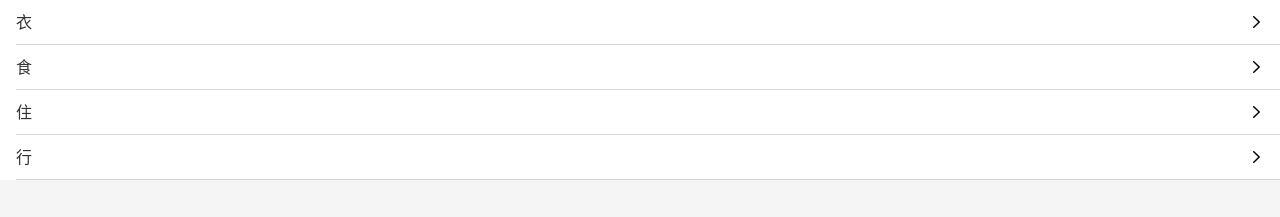
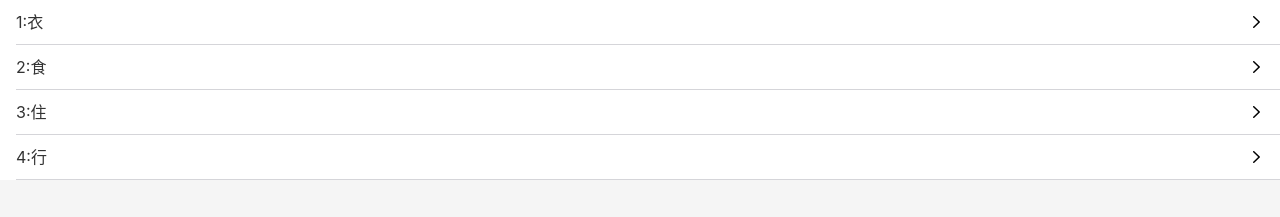
Before and after one commit to Wind2Song/morney-1-source, a React app: page /#/tags in a window 1280 px wide. Shown: the top 217 px of the page. Built offline with nearby package versions, Linux system fonts and the light colour scheme.

Commit message:
tags数据持久化

```diff
--- a/src/index.tsx
+++ b/src/index.tsx
@@ -5,6 +5,7 @@ import App from './App';
 import reportWebVitals from './reportWebVitals';
 // import 'yyy/bbb.tsx'
 
+console.log('页面刷新了')
 ReactDOM.render(
   <React.StrictMode>
     <App />
--- a/src/lib/createID.tsx
+++ b/src/lib/createID.tsx
@@ -1,6 +1,7 @@
-let id = 0;
+let id = parseInt(window.localStorage.getItem('idMax') || '0')
 const createID = () => {
-    id += 1
+    id += 1;
+    window.localStorage.setItem('idMax', JSON.stringify(id))
     return id;
 };
 
--- a/src/useTags.tsx
+++ b/src/useTags.tsx
@@ -1,15 +1,39 @@
 import { createID } from "lib/createID";
-import { ID } from "lib/ID";
-import { useState } from "react";
+import { useEffect, useRef, useState } from "react";
 
-const defaultTags = [
-    {id:createID(),name:'衣'},
-    {id:createID(),name:'食'},
-    {id:createID(),name:'住'},
-    {id:createID(),name:'行'},
-]
 const useTags = () =>{
-    const [tags, setTags] = useState<{id:number;name:string}[]>(defaultTags);
+    const [tags, setTags] = useState<{id:number;name:string}[]>([]);
+    useEffect(()=>{
+        // console.log('11')
+        let localTags = JSON.parse(window.localStorage.getItem('tags') || '[]')
+        if(localTags.length === 0){
+            localTags = [
+                {id:createID(),name:'衣'},
+                {id:createID(),name:'食'},
+                {id:createID(),name:'住'},
+                {id:createID(),name:'行'},
+            ]
+        }
+        setTags(localTags)
+    },[]) // 组件加载时执行
+    const count = useRef(0)
+    useEffect(()=>{
+        // count.current = 0
+        count.current += 1;
+        console.log('count'+count.current)
+    })
+    useEffect(()=>{
+        if(count.current > 1){
+            console.log('22')
+            window.localStorage.setItem('tags',JSON.stringify(tags))
+        }
+    }, [tags])
+    const addTag = () =>{
+        const tagName = window.prompt('新标签的名字是');
+        if((tagName !== null) && (tagName !=='')){
+          setTags([...tags, {id:createID(),name:tagName}])
+        }
+      };
     const findTag = (id:number) => tags.filter(tag=>id === tag.id)[0];
     const findIndex = (id:number) => {
         let result = -1;
@@ -35,7 +59,7 @@ const useTags = () =>{
         // setTags(tagsClone);
         setTags(tags.filter(tag => tag.id !== id))
     }
-    return {tags, setTags, findTag, deleteTag, updateTag} //
+    return {tags, addTag, setTags, findTag, deleteTag, updateTag} //
 }
 
 export {useTags};
--- a/src/views/Money/TagsSection.tsx
+++ b/src/views/Money/TagsSection.tsx
@@ -29,13 +29,8 @@ type Props = {
   onChange:(selected:number[])=>void
 }
 const TagsSection: React.FC<Props> = (props)=>{
-  const {tags, setTags}=useTags();
-  const onAddTag = () =>{
-    const tagName = window.prompt('新标签的名字是');
-    if((tagName !== null) && (tagName !=='')){
-      setTags([...tags, {id:createID(),name:tagName}])
-    }
-  };
+  const {tags, addTag}=useTags();
+
   // const [selectedTags, setSelectedTags] = useState<string[]>([]);
   const selectedTagIDs = props.value;
   const onToggleTag = (tagID:number) =>{
@@ -60,7 +55,7 @@ const TagsSection: React.FC<Props> = (props)=>{
           </li>)
         }
       </ol>
-      <button onClick={onAddTag}>新增标签</button>
+      <button onClick={addTag}>新增标签</button>
     </Wrapper>
   )
 }
--- a/src/views/Tags.tsx
+++ b/src/views/Tags.tsx
@@ -24,14 +24,14 @@ const TagList = styled.ol`
 `;
 
 function Tags() {
-  const {tags}=useTags();
+  const {tags, addTag}=useTags();
     return (
       <Layout>
         <TagList>
           {tags.map(tag =>
             <li key={tag.id}>
               <Link to={'/tags/' + tag.id}>
-                <span className="tagline">{tag.name}</span>
+                <span className="tagline">{tag.id}:{tag.name}</span>
                 <Icon name="right" />
               </Link>
             </li>)
@@ -41,7 +41,7 @@ function Tags() {
           <Space />
           <Space />
           <Space />
-            <Button>新增按钮</Button>
+            <Button onClick={addTag}>新增按钮</Button>
         </Center>
       </Layout>
     )
```
